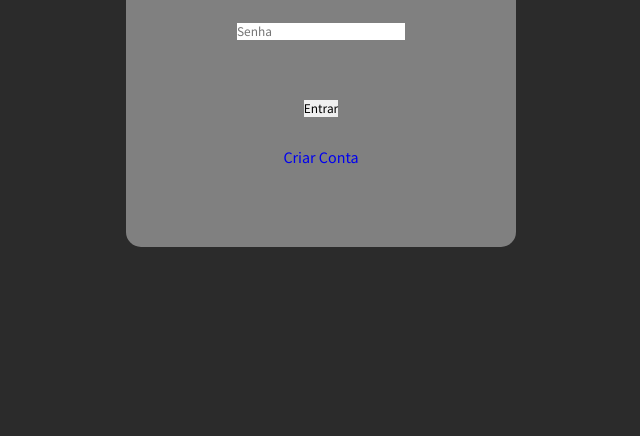
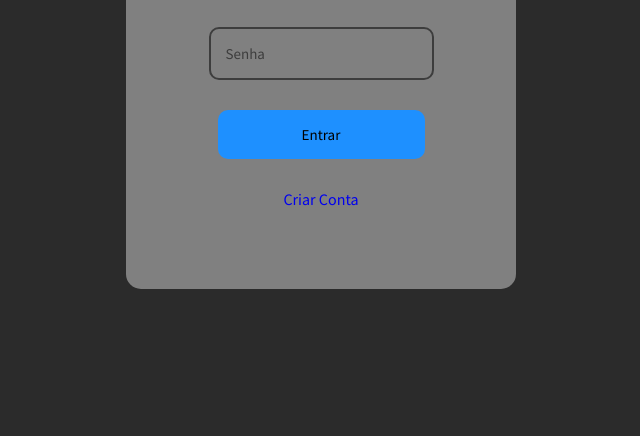
Before and after one commit to cauafernando1/tela-login, a plain HTML site: page index.html in a window 1280 px wide. Shown: the part 364-800 px from the top of the page, without its empty margins (319-959 px from the left). Drawn offline with Linux system fonts and the light colour scheme.

```diff
--- a/Assets/Css/main.css
+++ b/Assets/Css/main.css
@@ -18,3 +18,37 @@
   justify-content: space-between;
   gap: 30px;
 }
+h1{
+  font-size: 40px;
+}
+input{
+  background-color: #ffffff00;
+  padding: 15px;
+  border: 2px solid #3d3d3d;
+  border-radius: 10px;
+  outline: none;
+  color: #3d3d3d;
+  font-size: 15px;
+}
+input::placeholder{
+  color: rgb(61, 61, 61);
+}
+.erro{
+  display: none;
+  color: #ec0000;
+}
+.erro.most{
+  display: block;
+}
+.sub{
+  background-color: #1e90ff;
+  border: none;
+  padding: 15px;
+  width: 90%;
+  border-radius: 10px;
+  font-size: 15px;
+}
+.sub:hover{
+  background-color: #00bfff;
+  cursor: pointer;
+}
```
Lines whose indentation alone changed are shown as unchanged.
